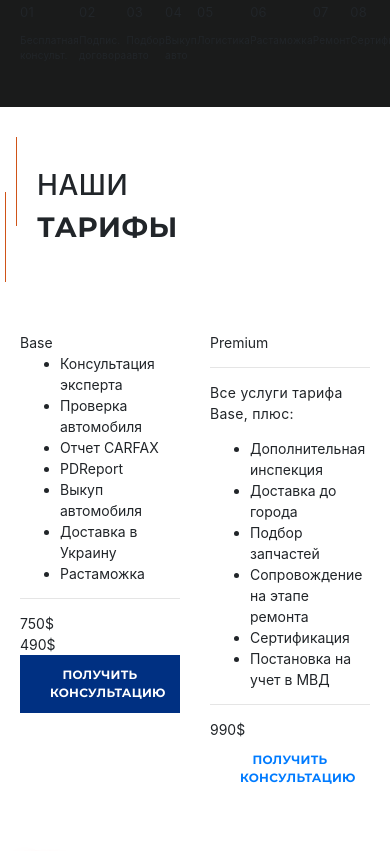
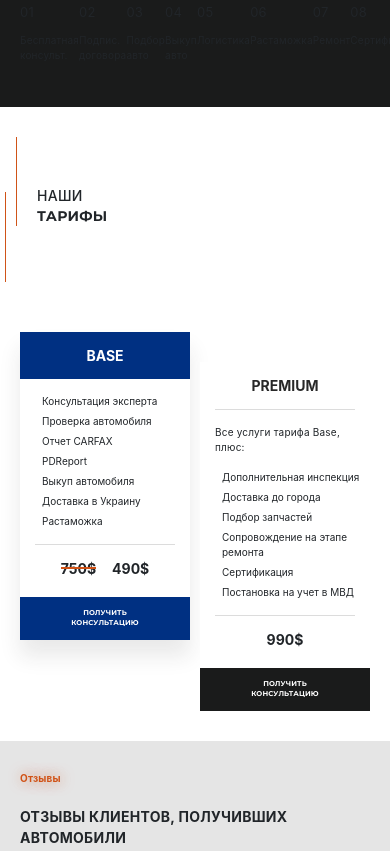
Before and after one commit to StanislavKozak/imprtCars, a website built with Parcel: page index.html in a window 390 px wide. Shown: the part 7377-8228 px from the top of the page. Built offline with nearby package versions, Linux system fonts and the light colour scheme; files whose address does not match are found by name.

Commit message:
Update main.css

```diff
--- a/css/main.css
+++ b/css/main.css
@@ -2126,6 +2126,7 @@ footer .copyright {
 }
 
 .section--reviews{
+  background-color: #E5E5E5;
   background-image: url(../imgs/reviews_bg.png);
   background-position: top right;
   background-repeat: no-repeat;
@@ -2806,9 +2807,6 @@ footer .copyright {
   }
 }
 
-
-
-
 .compare__arrow{
   cursor: pointer;
   box-sizing: content-box;
@@ -2826,6 +2824,211 @@ footer .copyright {
   display: none !important;
 }
 
+.tariff__card{
+  background-color: #fff;
+}
+.tariff__header{
+  padding: 30px 50px;
+  text-transform: uppercase;
+  color: #282828;
+  font-weight: 700;
+  font-size: 36px;
+  line-height: 50px;
+  background-color: #fff;
+}
+.tariff__header--blue{
+  background-color: #003082;
+  color: #fff;
+}
+hr.tariff__hr{
+  height: 1px;
+  margin: 0 40px;
+  background-color: #DCDCDC;
+  border: none;
+}
+.tariff__premium{
+  margin: 30px 40px;
+  margin-right: auto;
+  font-size: 16px;
+}
+ul.tariff__content{
+  margin: 30px 0;
+  padding-left: 40px;
+  list-style: none;
+}
+ul.tariff__content > li{
+  padding-left: 35px;
+  margin-bottom: 15px;
+  display: flex;
+  align-items: center;
+  justify-content: start;
+  position: relative;
+  font-size: 16px;
+}
+ul.tariff__content > li:before{
+  content: "";
+  position: absolute;
+  left: 0;
+  top: 50%;
+  transform: translateY(-50%);
+  width: 15px;
+  height: 15px;
+  background-image: url("../imgs/tariff_plus.png");
+  background-size: cover;
+  background-position: center;
+}
+.tariff__prices{
+  padding: 30px 40px;
+  display: flex;
+  align-items: center;
+  justify-content: center;
+  margin-bottom: 5px;
+}
+.tariff__price{
+  font-size: 24px;
+  font-weight: 700;
+  line-height: 30px;
+  position: relative;
+  margin: 0 8px;
+}
+.tariff__price--old:before{
+  content: "";
+  position: absolute;
+  top: 50%;
+  transform: translateY(-50%);
+  left: 0;
+  right: 0;
+  height: 2px;
+  background-color: #D05216;
+}
+.tariff__button{
+  padding: 0 40px;
+  text-align: center;
+  padding-bottom: 40px;
+}
+.btn--black{
+  background-color: #1A1B1B;
+  color: #fff;
+}
+.btn--black:hover{
+  background-color: #0e0f0f;
+  filter: drop-shadow(0px 0px 5px #000000);
+  text-decoration: none;
+  color: #fff;
+}
+.tariff__card--base{
+  box-shadow: 0px 16px 20px 0px rgba(43, 43, 43, 0.10);
+}
+.tariff__card--base:hover{
+  box-shadow: 0px 16px 20px 0px rgba(43, 43, 43, 0.10) !important;
+}
+.tariff__card--premium{
+  margin-top: 60px;
+  border: 1px solid rgba(0, 0, 0, 0.07);
+}
+.tariffs__bg{
+  position: absolute;
+  bottom: 0;
+  left: 50px;
+  transform: translateY(25%);
+  max-width: 70vw;
+  height: auto;
+  z-index: -1;
+}
+@media (max-width: 1023px){
+  .tariff__header{
+    text-align: center;
+  }
+  ul.tariff__content {
+    padding-left: 30px;
+  }
+  hr.tariff__hr {
+    margin: 0 30px;
+  }
+  .tariff__prices {
+    padding: 30px;
+  }
+  .tariff__button {
+    padding: 0 30px;
+    padding-bottom: 30px;
+  }
+  ul.tariff__content > li {
+    padding-left: 25px;
+  }
+  #tariffs .section-tittle .h2{
+    font-size: 48px !important;
+  }
+  .tariff__premium {
+    margin: 30px 30px;
+    margin-right: auto;
+  }
+  ul.tariff__content > li:before {
+    width: 10px;
+    height: 10px;
+  }
+}
+@media (max-width: 959px){
+  #tariffs .section-tittle .h2{
+    font-size: 36px !important;
+  }
+  .tariff__header {
+    padding: 15px;
+    font-size: 14px;
+    line-height: 17px;
+  }
+  ul.tariff__content {
+    margin: 15px 0;
+    padding-left: 10px;
+  }
+  ul.tariff__content > li {
+    padding-left: 12px;
+    font-size: 10px;
+  }
+  ul.tariff__content > li:before {
+    width: 7px;
+    height: 7px;
+  }
+  .tariff__prices {
+    padding: 15px;
+  }
+  .tariff__price {
+    font-size: 14px;
+    line-height: 17px;
+  }
+  hr.tariff__hr {
+    margin: 0 15px;
+  }
+  .tariff__button {
+    padding: 0px;
+    padding-bottom: 0px;
+  }
+  .tariff__premium{
+    font-size: 10px;
+    margin: 15px;
+    margin-right: auto;
+  }
+  .mobile-pr-1{
+    padding-right: 5px !important;
+  }
+  .mobile-pl-1{
+    padding-left: 5px !important;
+  }
+  .tariff__card--premium {
+    margin-top: 30px;
+    border: none;
+  }
+}
+@media (max-width: 767px){
+  #tariffs .section-tittle .h2 {
+    font-size: 14px !important;
+  }
+  ul.tariff__content > li{
+    margin-bottom: 5px;
+  }
+  #tariffs .btn-core {
+    font-size: 7px;
+  }
+}
 @keyframes pulse {
   0%{
     text-shadow: rgba(208, 82, 22, 0.25) 1px 0 5px;
```
